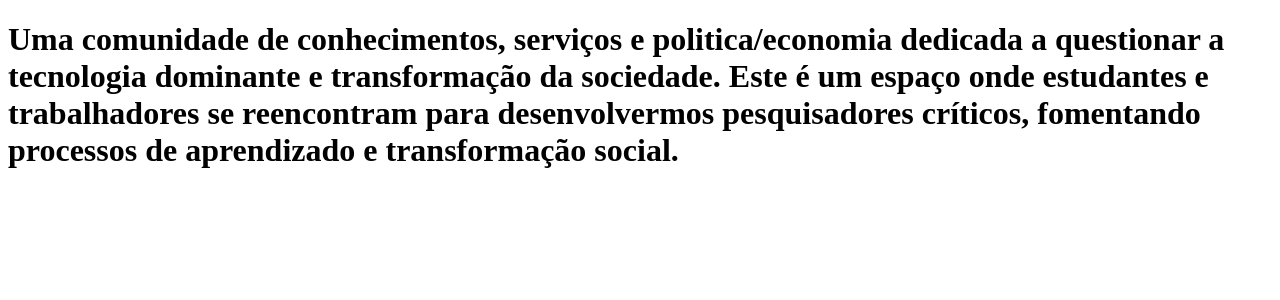
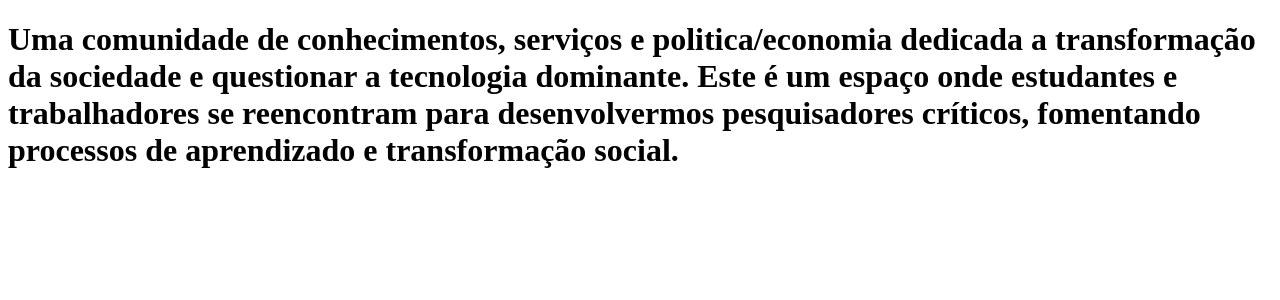
Before and after one commit to AlmaQueer/clone-tabnews-pindorama, a Next.js app: page / in a window 1280 px wide. Shown: the top 300 px of the page. Built offline with nearby package versions, Linux system fonts and the light colour scheme.

Commit message:
atualizando as Filosofias do Projeto

```diff
--- a/pages/index.js
+++ b/pages/index.js
@@ -3,7 +3,7 @@ function Home() {
     <h1>
       {" "}
       Uma comunidade de conhecimentos, serviços e politica/economia dedicada a
-      questionar a tecnologia dominante e transformação da sociedade. Este é um
+      transformação da sociedade e questionar a tecnologia dominante. Este é um
       espaço onde estudantes e trabalhadores se reencontram para desenvolvermos
       pesquisadores críticos, fomentando processos de aprendizado e
       transformação social.{" "}
```
Also changed, not shown: 1 other file (tests, documents, lock files or other folders).
